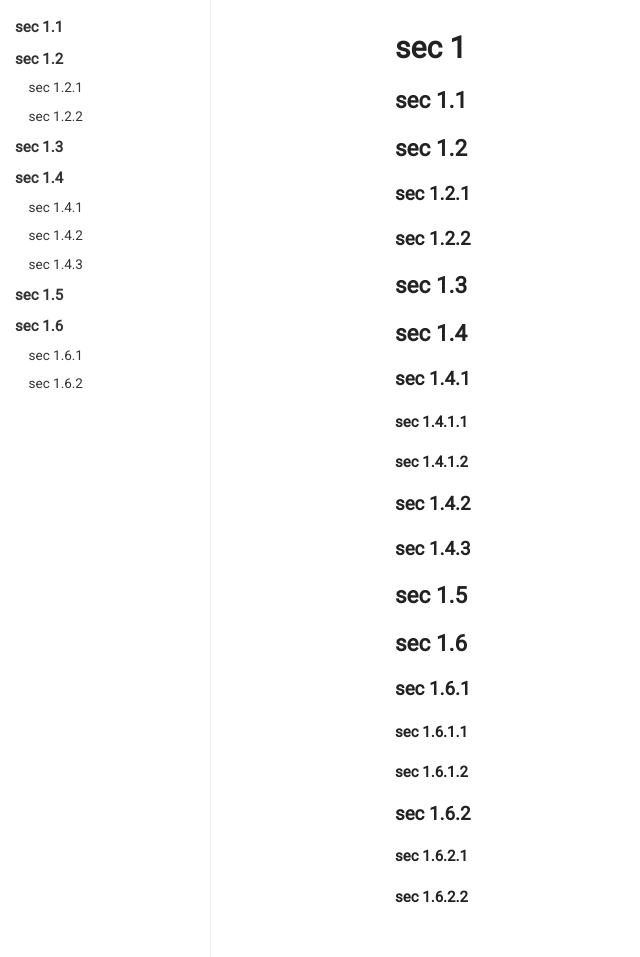
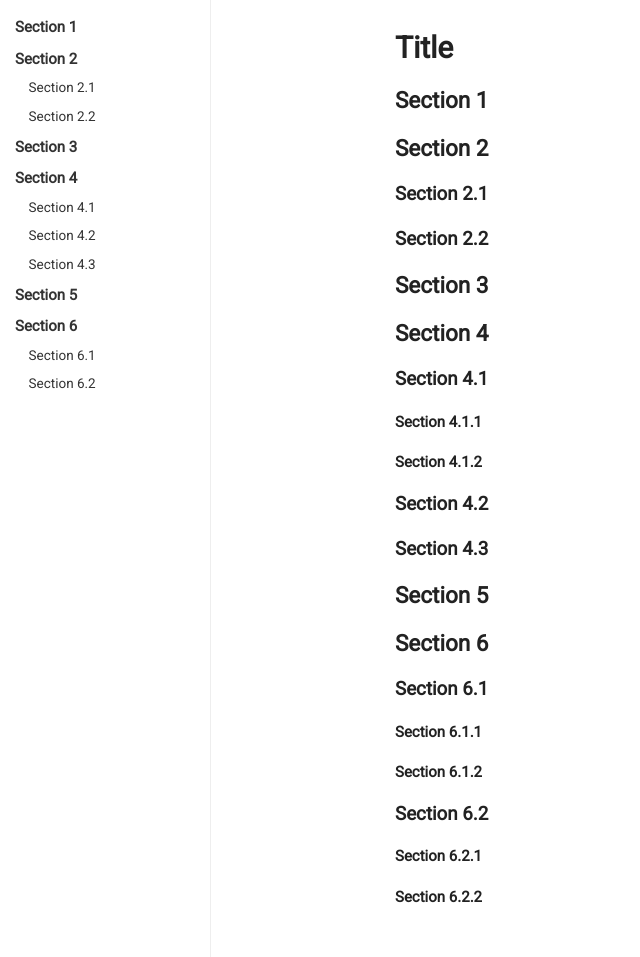
Before and after one commit to scizzorz/toctest, a Jekyll site: the page built from docs/index.md, in a window 1280 px wide and 957 px high. Shown: the whole window, without its empty margins (0-640 px from the left). Built offline with Jekyll 4.4.1, drawn with Linux system fonts in a browser that asks for light colours; our own code applies the rules of GitHub Pages for plain Markdown files.

Commit message:
Adjust sections

```diff
--- a/docs/index.md
+++ b/docs/index.md
@@ -1,4 +1,4 @@
-# sec 1
+# Title
 
 <div id="toc-sidebar" markdown="block">
 
@@ -7,40 +7,40 @@
 
 </div>
 
-## sec 1.1
+## Section 1
 
-## sec 1.2
+## Section 2
 
-### sec 1.2.1
+### Section 2.1
 
-### sec 1.2.2
+### Section 2.2
 
-## sec 1.3
+## Section 3
 
-## sec 1.4
+## Section 4
 
-### sec 1.4.1
+### Section 4.1
 
-#### sec 1.4.1.1
+#### Section 4.1.1
 
-#### sec 1.4.1.2
+#### Section 4.1.2
 
-### sec 1.4.2
+### Section 4.2
 
-### sec 1.4.3
+### Section 4.3
 
-## sec 1.5
+## Section 5
 
-## sec 1.6
+## Section 6
 
-### sec 1.6.1
+### Section 6.1
 
-#### sec 1.6.1.1
+#### Section 6.1.1
 
-#### sec 1.6.1.2
+#### Section 6.1.2
 
-### sec 1.6.2
+### Section 6.2
 
-#### sec 1.6.2.1
+#### Section 6.2.1
 
-#### sec 1.6.2.2
+#### Section 6.2.2
```
